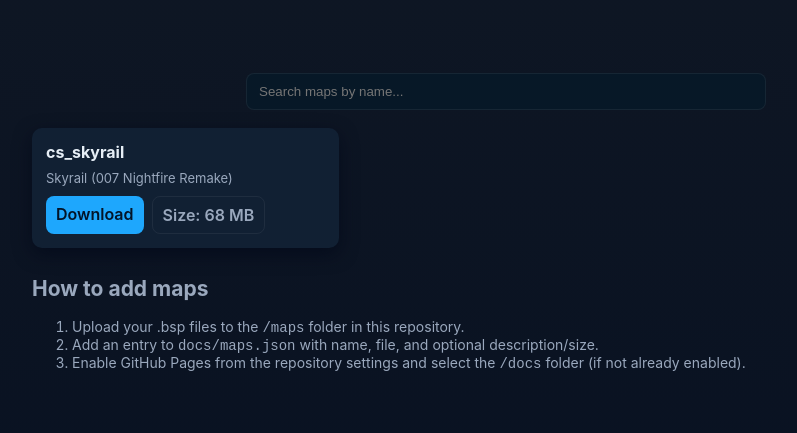
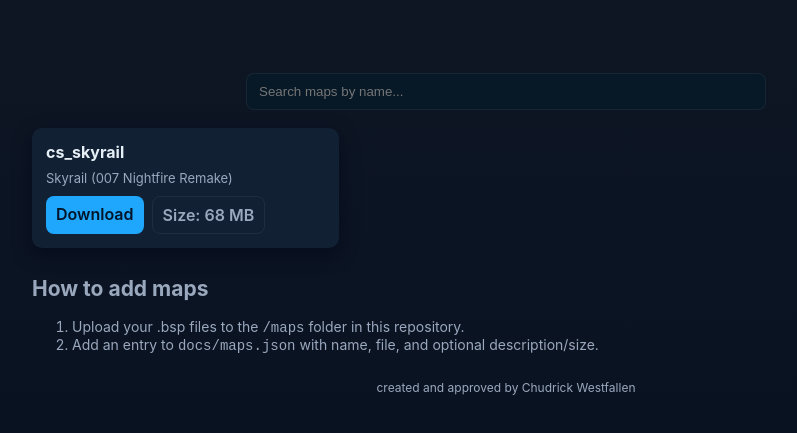
Before and after one commit to Fizzyyt64/csgoshit, a plain HTML site: page docs/index.html in a window 1280 px wide. Shown: the part 99-532 px from the top of the page, without its empty margins (134-931 px from the left). Drawn offline with Linux system fonts and the light colour scheme.

Commit message:
Add footer with creator credit to index.html
Added footer with credit information.

```diff
--- a/docs/index.html
+++ b/docs/index.html
@@ -24,12 +24,13 @@
       <ol>
         <li>Upload your .bsp files to the <code>/maps</code> folder in this repository.</li>
         <li>Add an entry to <code>docs/maps.json</code> with name, file, and optional description/size.</li>
-        <li>Enable GitHub Pages from the repository settings and select the <code>/docs</code> folder (if not already enabled).</li>
       </ol>
     </section>
   </main>
 
-
+  <footer>
+    <div class="credit">created and approved by Chudrick Westfallen</div>
+  </footer>
 
   <script src="assets/app.js"></script>
 </body>
```
